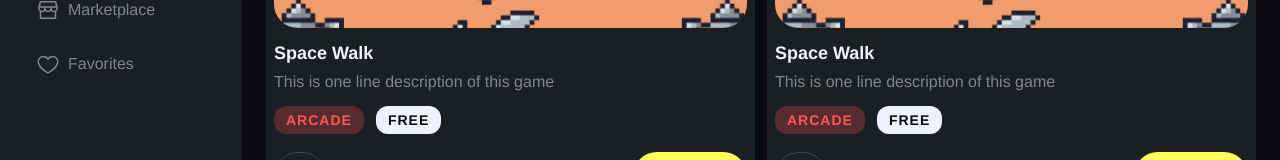
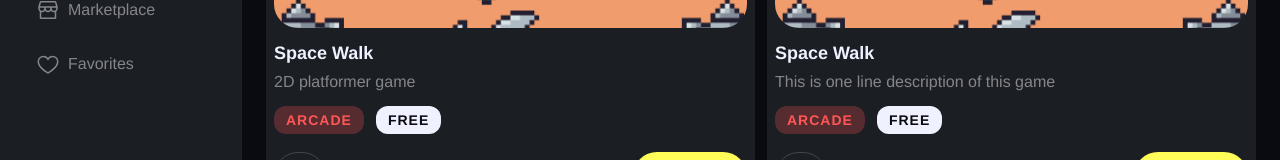
Before and after one commit to dolianich/CATME, a Next.js app: page /discover in a window 1280 px wide. Shown: the part 332-492 px from the top of the page. Built offline with nearby package versions, Linux system fonts and the light colour scheme.

Commit message:
Added missed description

```diff
--- a/app/gameData/gamesData.ts
+++ b/app/gameData/gamesData.ts
@@ -7,7 +7,7 @@ import SpaceWalkCover from './SpaceWalk/src/SpaceWalkCover.png';
       category: 'arcade',
       cover: SpaceWalkCover,
       price: 'free',
-      shortDescription: 'This is one line description of this game',
+      shortDescription: '2D platformer game',
       developer: '',
       releaseDate: '',
       fullDescription: '',
@@ -28,7 +28,7 @@ import SpaceWalkCover from './SpaceWalk/src/SpaceWalkCover.png';
       status: ''
     },
     {
-      id: '2',
+      id: '3',
       title: 'Space Walk',
       category: 'arcade',
       cover: SpaceWalkCover,
```
